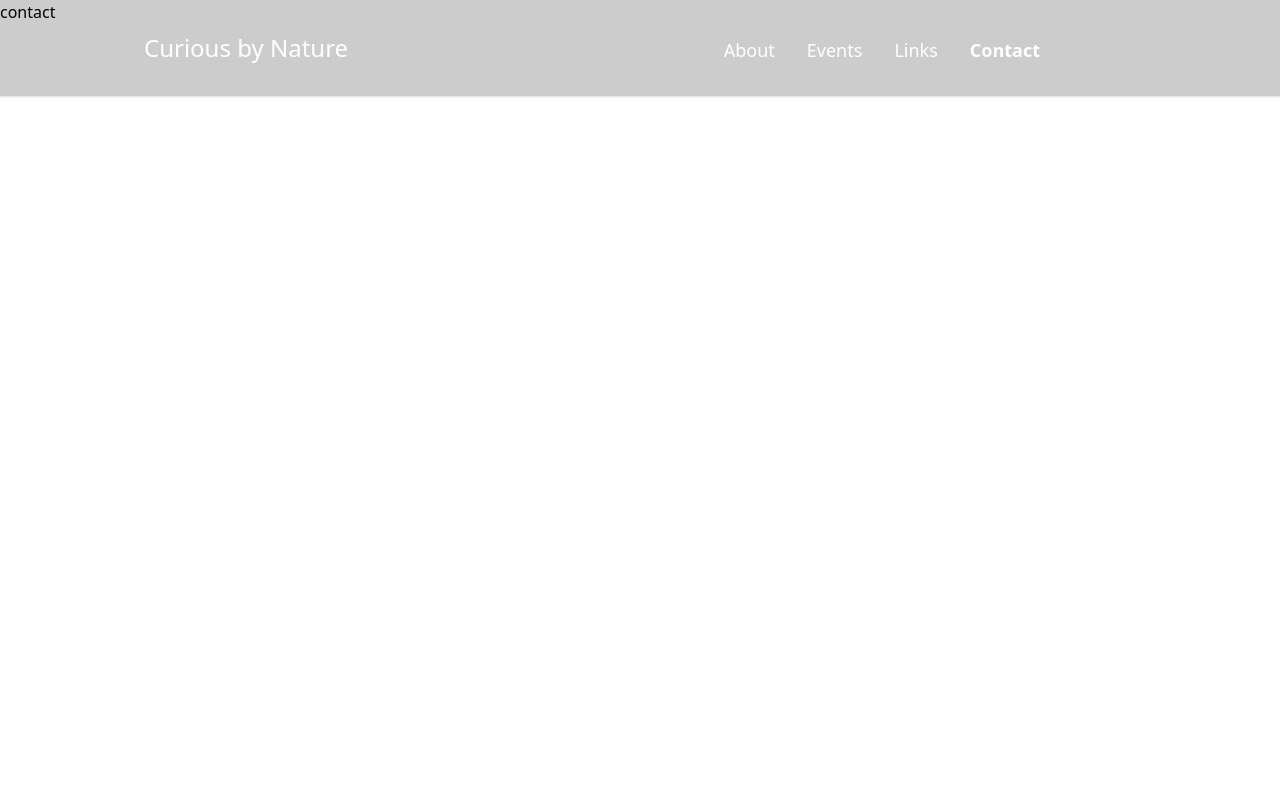
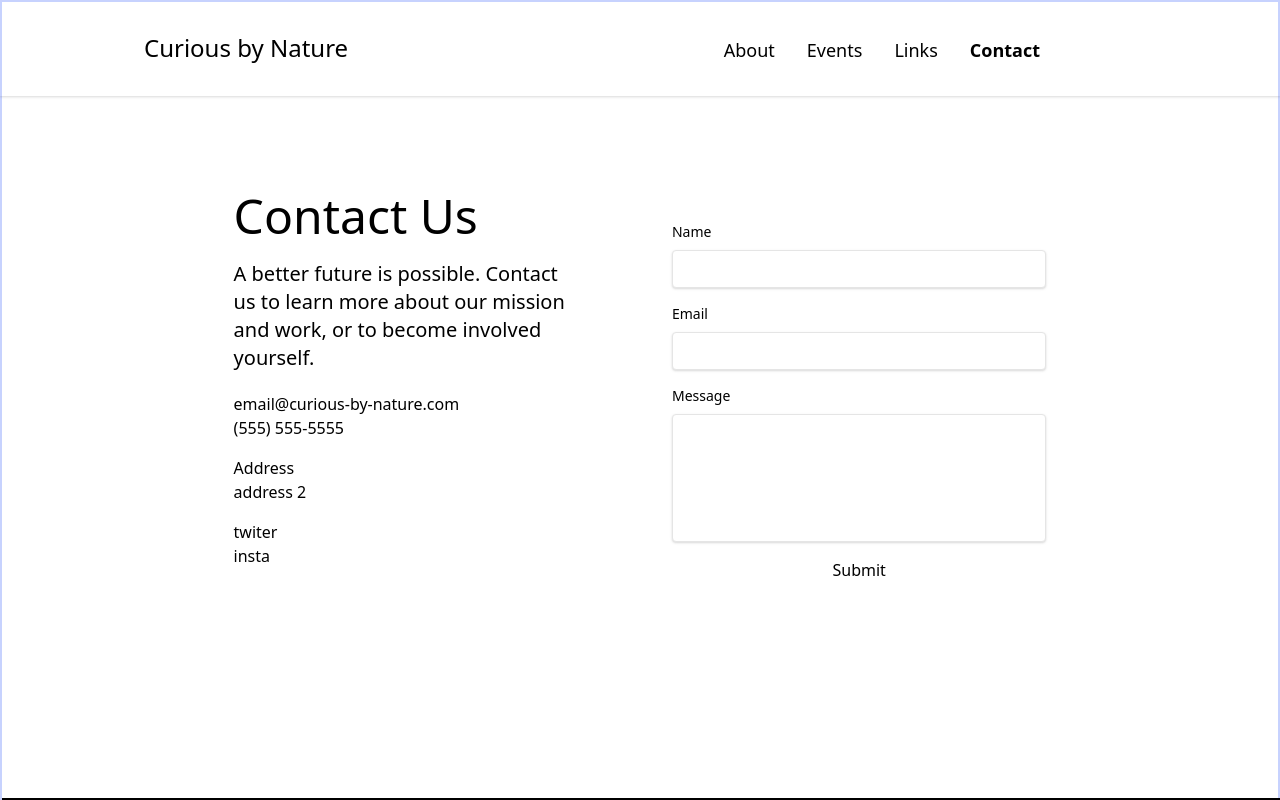
Before and after one commit to JBR90/curious-by-nature, a React (Create React App) app: page /contact in a window 1280 px wide. Shown: the top 800 px of the page. Built offline with nearby package versions, Linux system fonts and the light colour scheme; what tailwind-hamburgers would draw is missing.

Commit message:
contact page form

```diff
--- a/src/App.js
+++ b/src/App.js
@@ -7,13 +7,14 @@ import Contact from "./pages/Contact";
 import About from "./pages/About";
 import Events from "./pages/Events";
 import Modal from "./layout/navigation/Modal";
+import ScrollToTop from "./components/helpers/ScrollToTop";
 import { motion } from "framer-motion";
 
 const navList = [
   { id: 1, title: "About", path: "/about" },
   { id: 2, title: "Events", path: "/events" },
   { id: 3, title: "Links", path: "/links" },
-  { id: 4, title: "Contact", path: "/Contact" },
+  { id: 4, title: "Contact", path: "/contact" },
 ];
 
 function App() {
@@ -24,6 +25,7 @@ function App() {
   return (
     <div>
       <Router>
+        <ScrollToTop />
         <Navigation handleModal={handleModal} navList={navList} />
 
         {showModal ? (
--- /dev/null
+++ b/src/components/helpers/ScrollToTop.js
@@ -0,0 +1,17 @@
+import { useEffect } from "react";
+import { withRouter } from "react-router-dom";
+
+function ScrollToTop({ history }) {
+  useEffect(() => {
+    const unlisten = history.listen(() => {
+      window.scrollTo(0, 0);
+    });
+    return () => {
+      unlisten();
+    };
+  }, [history]);
+
+  return null;
+}
+
+export default withRouter(ScrollToTop);
--- a/src/layout/navigation/Navbar.js
+++ b/src/layout/navigation/Navbar.js
@@ -26,7 +26,8 @@ const Navbar = ({
     <>
       <nav
         className={`${
-          setLocation.pathname === "/events"
+          setLocation.pathname === "/events" ||
+          setLocation.pathname === "/contact"
             ? "text-black"
             : "text-white bg-black bg-opacity-20"
         }  z-50 font-sans shadow`}
--- a/src/pages/Contact.js
+++ b/src/pages/Contact.js
@@ -1,9 +1,65 @@
 import React from "react";
+import Footer from "../layout/Footer";
 
 const Contact = () => {
   return (
-    <div>
-      <h1>contact</h1>
+    <div className="w-screen  h-screen border-2 border-indigo-200">
+      <div className="w-full  h-full m-auto lg:w-4/5 grid grid-col-1 md:grid-cols-2 gap-8 px-2 py-2 items-center ">
+        <div className="px-4  mt-32 md:mb-10 md:mt-0 xl:w-3/4 xl:ml-20">
+          <h1 className="text-5xl mb-5">Contact Us</h1>
+          <p className="text-xl mb-5 ">
+            A better future is possible. Contact us to learn more about our
+            mission and work, or to become involved yourself.
+          </p>
+          <p className="">email@curious-by-nature.com</p>
+          <p className="mb-4">(555) 555-5555</p>
+          <p className="">Address</p>
+          <p className="mb-4">address 2</p>
+          <div>
+            <p>twiter</p>
+            <p>insta</p>
+          </div>
+        </div>
+        <div className="mb-16 md:mb-3 px-4 items-center xl:mr-20 ">
+          <form className="flex flex-col " action="">
+            <div className="py-4">
+              <label className="block  text-sm  mb-2" for="name">
+                Name
+              </label>
+              <input
+                className="shadow appearance-none border rounded w-full py-2 px-3 text-gray-700 leading-tight focus:outline-none focus:shadow-outline"
+                id="Name"
+                type="text"
+                // placeholder="Name"
+              ></input>
+            </div>
+            <div>
+              <label className="block  text-sm  mb-2" for="username">
+                Email
+              </label>
+              <input
+                className="shadow appearance-none border rounded w-full py-2 px-3 text-gray-700 leading-tight focus:outline-none focus:shadow-outline"
+                id="Email"
+                type="email"
+                // placeholder="Name"
+              ></input>
+            </div>
+            <div className="py-4">
+              <label className="block  text-sm  mb-2" for="name">
+                Message
+              </label>
+              <input
+                className="shadow appearance-none border rounded w-full h-32 py-2 px-3 text-gray-700 leading-tight focus:outline-none focus:shadow-outline"
+                id="Name"
+                type="text"
+                // placeholder="Name"
+              ></input>
+            </div>
+            <button>Submit</button>
+          </form>
+        </div>
+      </div>
+      <Footer />
     </div>
   );
 };
--- a/src/pages/Landing.js
+++ b/src/pages/Landing.js
@@ -2,8 +2,11 @@ import React from "react";
 import hero from "../images/annie-spratt-GIK1tsETnXI-unsplash.jpg";
 import landingPic1 from "../images/anna-samoylova-w55SpMmoPgE-unsplash.jpg";
 import Footer from "../layout/Footer";
+import { useHistory } from "react-router-dom";
 
 const Landing = () => {
+  const history = useHistory();
+
   return (
     <div className="   z-30  w-screen h-screen  ">
       {/* ----------------------------------------------------------------------------------- // hero // */}
@@ -19,7 +22,10 @@ const Landing = () => {
             {`Protecting natural habitats
 from extinction.`}
           </p>
-          <button className="bg-white hover:bg-opacity:20 text-grey-700 font-semibold  py-2 px-4 mt-4  rounded">
+          <button
+            onClick={(e) => history.push("/about")}
+            className="bg-white hover:bg-opacity:20 text-grey-700 font-semibold  py-2 px-4 mt-4  rounded"
+          >
             Learn More
           </button>
         </div>
@@ -58,7 +64,10 @@ plan for saving the planet’s most exceptional wild places.`}
                 greatest challenge of our time. We’re results driven, with a
                 proven record of previous successes.
               </p>
-              <button className="bg-black text-white w-32 hover:bg-opacity:20 text-grey-700 font-semibold  py-2 px-4 mt-4  rounded ">
+              <button
+                onClick={(e) => history.push("/about")}
+                className="bg-black text-white w-32 hover:bg-opacity:20 text-grey-700 font-semibold  py-2 px-4 mt-4  rounded "
+              >
                 Learn More
               </button>
             </div>
@@ -76,7 +85,10 @@ plan for saving the planet’s most exceptional wild places.`}
                 greatest challenge of our time. We’re results driven, with a
                 proven record of previous successes.
               </p>
-              <button className="bg-black text-white w-32 hover:bg-opacity:20 text-grey-700 font-semibold  py-2 px-4 mt-4  rounded ">
+              <button
+                onClick={(e) => history.push("/about")}
+                className="bg-black text-white w-32 hover:bg-opacity:20 text-grey-700 font-semibold  py-2 px-4 mt-4  rounded "
+              >
                 Learn More
               </button>
             </div>
```
